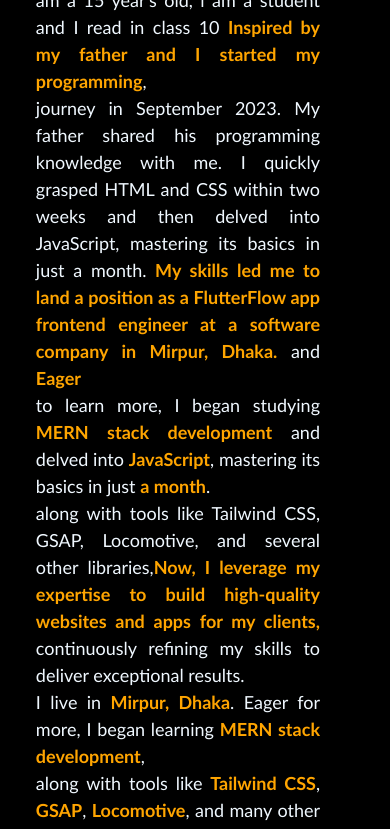
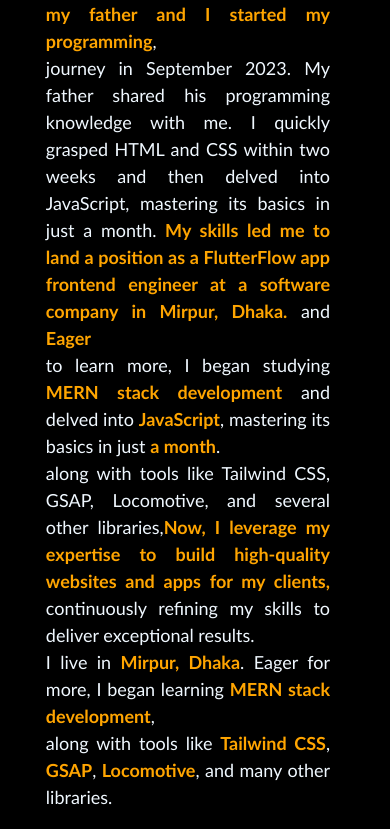
Before and after one commit to Rehanakjonbhalo/Sahidalirehan, a plain HTML site: page index.html in a window 390 px wide. Shown: the part 1093-1922 px from the top of the page. Drawn offline with nearby package versions, Linux system fonts and the light colour scheme; a small style sheet from the web is missing.

Commit message:
Updote style.css

```diff
--- a/style.css
+++ b/style.css
@@ -188,14 +188,15 @@ html, body{
 .begain2{
     display: flex;
     width: 50%;
-    border-right: 2px solid #fff;
     margin-top: 50px;
     align-items: center;
     justify-content: center;
+
 }
 .orenge{
     position: absolute;
     left: 4%;
+    bottom: -100%;
     z-index: 1;
 }
 .begain2 img{
@@ -203,10 +204,13 @@ html, body{
     width: 300px;
     object-fit: contain;
     z-index: 2;
+    margin-bottom: 300px;
+    margin-left: 150px;
 }
 
 .story {
-    margin-top: 50px;
+    margin-left: 150px;
+    margin-top: 20px;
     padding: 20px;
     text-align: justify;
     color: #fff; /* Text color */
@@ -549,7 +553,26 @@ a{
 
 
 
-@media(max-width: 1500px) {
+@media(max-width: 1097px) {
+  .story{
+  margin-left: 180px;
+  }
+}
+@media(max-width: 675px) {
+  .story{
+  margin-left: 180px;
+  }
+}
+@media(max-width: 640px) {
+  .story{
+  margin-left: 100px;
+  }
+}
+
+@media(max-width: 450px) {
+  .story{
+  margin-left: 20px;
+  }
 }
 /*Responsiveness*/
 @media(max-width: 948px) {
@@ -607,6 +630,9 @@ a{
    #page4{
     height: 200vh;
    }
+   .story{
+    padding: 10px;
+   }
 }
 
 @media (max-width: 635px) {
@@ -624,6 +650,7 @@ a{
    #page4{
     height: 330vh;
    }
+
 }
 
 @media (max-width: 600px) {
@@ -636,6 +663,13 @@ a{
     height: 200vh;
   }
 }
+@media (max-width: 350px) {
+  #center{
+    margin:  -15px;
+    margin-top: 150px;
+  }
+}
+
 @media (max-width: 600px) {
   .Desume{
     white-space: nowrap; /* Prevent text from wrapping */
@@ -643,20 +677,13 @@ a{
     font-size: 2px;
   }
 }
-@media (max-width: 350px) {
-  #center{
-    margin:  15px;
-    margin-top: 150px;
-  }
-}
-
 
 @media (max-width: 450px) {
  #page4{
   height: 300vh;
  }
  #center{
-  margin: 25px;
+  margin:  5px;
   margin-top: 150px;
 }
  .video{
```
